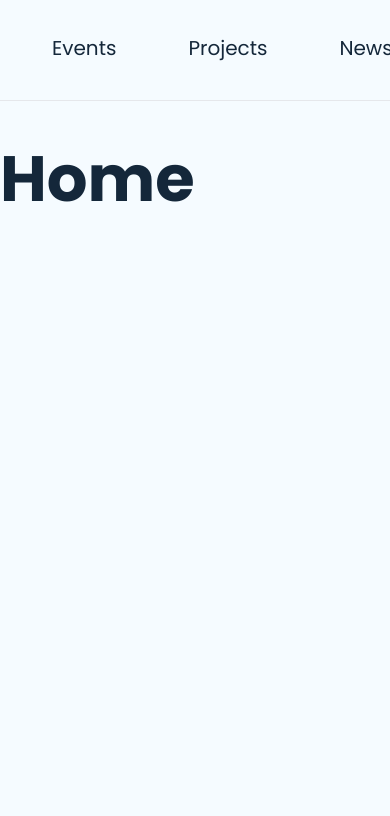
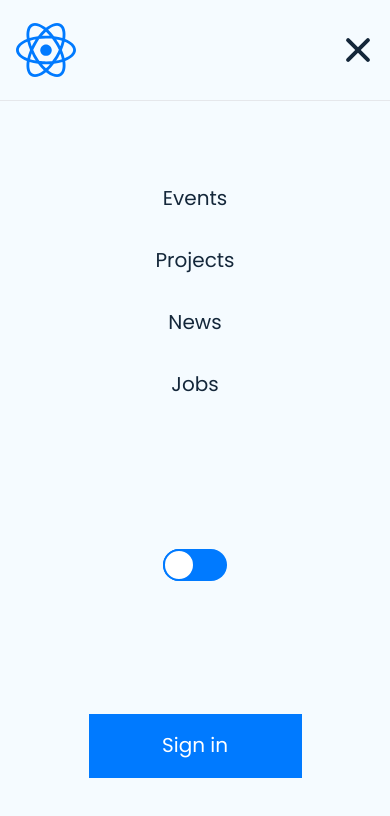
Before and after one commit to web-fountain/react-atx, a Next.js app: page / in a window 390 px wide. Both pictures are taken after a click on the button 358 px from the left and 50 px from the top of the page. Shown: the top 816 px of the page. Built offline with nearby package versions, Linux system fonts and the light colour scheme.

Commit message:
responsive header complete

```diff
--- a/src/components/UI/Header.tsx
+++ b/src/components/UI/Header.tsx
@@ -1,21 +1,41 @@
+'use client';
+
+import { useState } from 'react';
+
 import Link from 'next/link';
+import Image from 'next/image';
+import image from '../../assets/Images/header-net-light.png';
 import ThemeToggle from './ThemeToggle';
 import ReactSmallLogo from '../Icons/ReactSmallLogo';
 import Nav from './Nav';
 import SigninBtn from './SigninBtn';
+import BurgerBtn from './BurgerBtn';
 
 export default function Header() {
+  const [show, setShow] = useState(false);
   return (
     <header className='bg-background-color h-[101px] w-full fixed top-0 left-0 border-b'>
-      <div className='h-full w-full max-w-[1440px] mx-auto flex items-center px-4'>
+      {/* <Image
+        src={image}
+        alt='header image'
+        className='absolute h-[400 w-[200]'
+      /> */}
+      <div className='h-full w-full max-w-[1440px] mx-auto flex items-center px-4 relative'>
         <div className='h-[60px] w-[60px] mr-auto'>
           <Link href='/'>
             <ReactSmallLogo />
           </Link>
         </div>
-        <Nav />
-        <ThemeToggle />
-        <SigninBtn />
+        <div
+          className={`bg-background-color absolute top-[101px] left-0 w-full flex items-center justify-around transition-transform origin-top lg:w-auto lg:flex lg:items-center lg:relative lg:top-0 lg:scale-100 ${
+            show ? 'scale-100 flex-col h-[calc(100vh-101px)]' : 'scale-0'
+          }`}
+        >
+          <Nav show={show} />
+          <ThemeToggle />
+          <SigninBtn />
+        </div>
+        <BurgerBtn show={show} setShow={setShow} />
       </div>
     </header>
   );
--- a/src/components/UI/Nav.tsx
+++ b/src/components/UI/Nav.tsx
@@ -1,37 +1,54 @@
-'use client';
+import Link from 'next/link';
 
-import Link from 'next/link';
-import BurgerBtn from './BurgerBtn';
-import { useState } from 'react';
-
-export default function Nav() {
-  const [show, setShow] = useState(false);
-
+export default function Nav({ show }: { show: boolean }) {
   return (
-    <nav className='flex'>
-      <ul className={`lg:flex ${show ? 'flex' : 'hidden'}`}>
+    <nav className={`${show ? 'w-full' : 'w-auto'}`}>
+      <ul
+        className={`lg:flex ${
+          show ? 'w-full flex flex-col items-center' : 'hidden'
+        }`}
+      >
         <li>
-          <Link href='/events' className='text-xl leading-[30px] mx-9'>
+          <Link
+            href='/events'
+            className={`text-xl leading-[30px] mx-9 ${
+              show && 'inline-block py-4'
+            }`}
+          >
             Events
           </Link>
         </li>
         <li>
-          <Link href='/projects' className='text-xl leading-[30px] mx-9'>
+          <Link
+            href='/projects'
+            className={`text-xl leading-[30px] mx-9 ${
+              show && 'inline-block py-4'
+            }`}
+          >
             Projects
           </Link>
         </li>
         <li>
-          <Link href='/news' className='text-xl leading-[30px] mx-9'>
+          <Link
+            href='/news'
+            className={`text-xl leading-[30px] mx-9 ${
+              show && 'inline-block py-4'
+            }`}
+          >
             News
           </Link>
         </li>
         <li>
-          <Link href='/jobs' className='text-xl leading-[30px] mx-9'>
+          <Link
+            href='/jobs'
+            className={`text-xl leading-[30px] mx-9 ${
+              show && 'inline-block py-4'
+            }`}
+          >
             Jobs
           </Link>
         </li>
       </ul>
-      <BurgerBtn show={show} setShow={setShow} />
     </nav>
   );
 }
--- a/src/components/UI/SigninBtn.tsx
+++ b/src/components/UI/SigninBtn.tsx
@@ -3,10 +3,10 @@ import React from 'react';
 
 export default function SigninBtn() {
   return (
-    <Link href='/signin'>
-      <div className='bg-primary-color text-text-white w-[213px] h-16 hidden lg:flex flex-row items-center justify-center mx-12'>
+    <div className='bg-primary-color text-text-white w-[213px] h-16 flex flex-row items-center justify-center mx-12'>
+      <Link href='/signin'>
         <span className='text-xl'>Sign in</span>
-      </div>
-    </Link>
+      </Link>
+    </div>
   );
 }
--- a/src/components/UI/ThemeToggle.tsx
+++ b/src/components/UI/ThemeToggle.tsx
@@ -33,7 +33,7 @@ export default function ThemeToggle() {
   return (
     <button
       type='button'
-      className='hidden lg:block h-8 w-16 rounded-2xl bg-primary-color relative'
+      className='block h-8 w-16 rounded-2xl bg-primary-color relative'
       onClick={handleTheme}
     >
       <span
```
